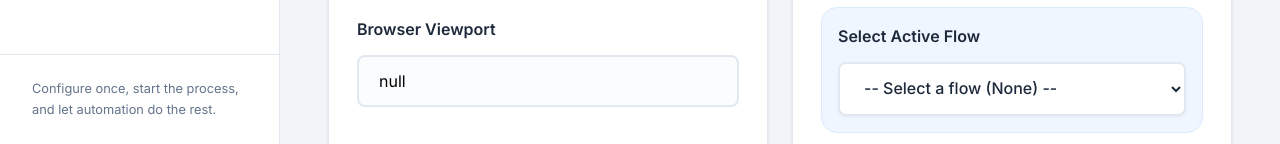
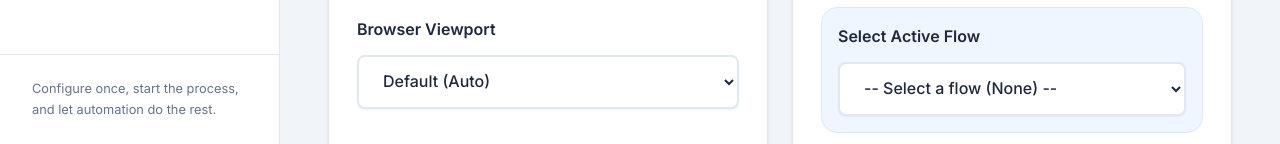
Before and after one commit to KrishRadadiya2583/ICPR_automation, a website: page public/index.html in a window 1280 px wide. Shown: the part 656-800 px from the top of the page. Drawn offline with Linux system fonts and the light colour scheme; no server answers.

Commit message:
add diffrent options for browser view port

```diff
--- a/config/puppeteer.js
+++ b/config/puppeteer.js
@@ -13,6 +13,8 @@ async function launchBrowser() {
     const defaultViewport =
         !rawViewport || rawViewport === "null" ? null : JSON.parse(rawViewport);
 
+    console.log(`[Puppeteer] Launching browser with viewport: ${rawViewport || 'default'}`);
+
     return await puppeteer.launch({
         headless: isHeadless,
         defaultViewport: defaultViewport,
--- a/public/index.html
+++ b/public/index.html
@@ -99,8 +99,16 @@
                             </div>
                             <div class="form-group">
                                 <label for="puppeteer_viewport">Browser Viewport</label>
-                                <input type="text" id="puppeteer_viewport" name="puppeteer_viewport"
-                                    placeholder="e.g. {\" width\":1280,\"height\":800}" value="null" />
+                                <div class="select-wrapper">
+                                    <select id="puppeteer_viewport" name="puppeteer_viewport">
+                                        <option value="null">Default (Auto)</option>
+                                        <option value='{"width":1728,"height":1117}'>MacBook Pro 14"</option>
+                                        <option value='{"width":1920,"height":1200}'>MacBook Pro 16"</option>
+                                        <option value='{"width":1920,"height":1080}'>Full HD Laptop</option>
+                                        <option value='{"width":1600,"height":900}'>1600 x 900 (HD+)</option>
+<option value='{"width":1280,"height":800}'>1280 x 800 (Old MacBook)</option>
+                                    </select>
+                                </div>
                             </div>
                         </div>
                     </section>
@@ -271,7 +279,8 @@
                                 <label for="recording_save_path">Recording Save Path</label>
                                 <input type="text" id="recording_save_path" name="recording_save_path"
                                     placeholder="e.g. D:\recordings (leave empty for default)" />
-                                <p class="element-hint" style="font-size: 0.8rem; color: var(--text-muted); margin-top: 5px;">
+                                <p class="element-hint"
+                                    style="font-size: 0.8rem; color: var(--text-muted); margin-top: 5px;">
                                     Default: ./recordings folder in current directory
                                 </p>
                             </div>
```
